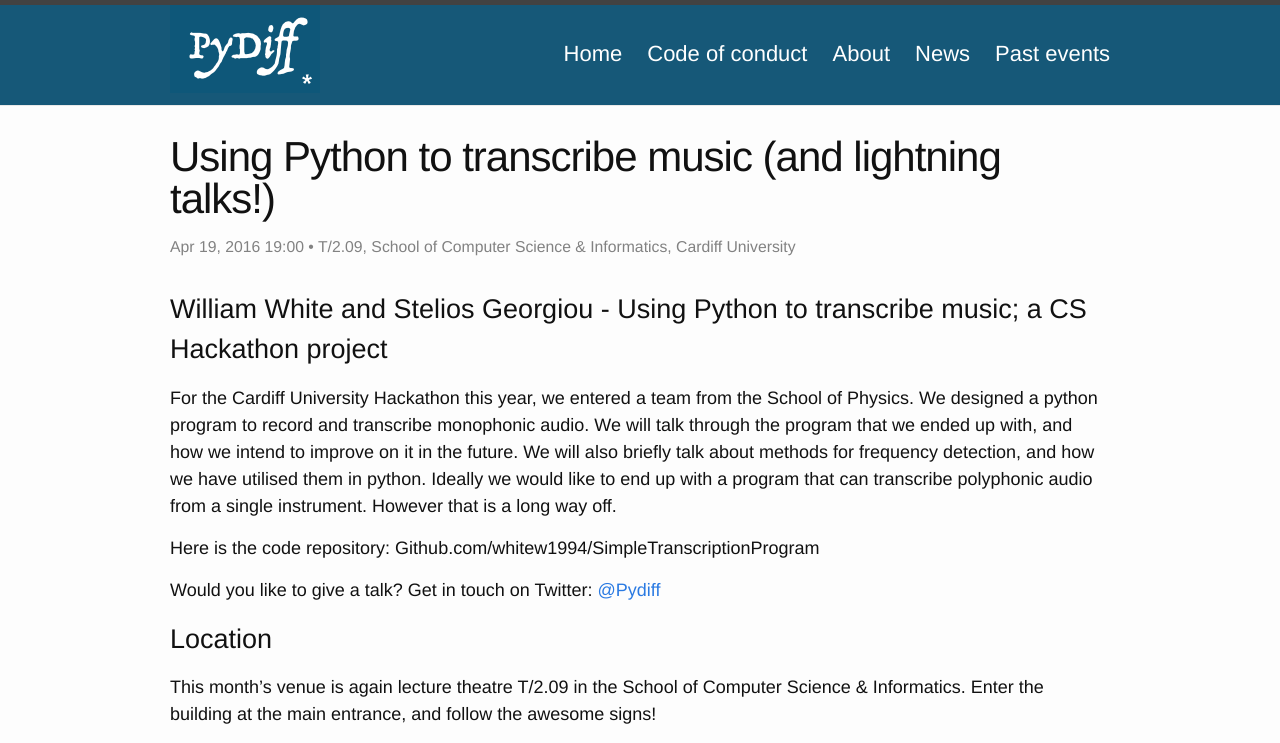
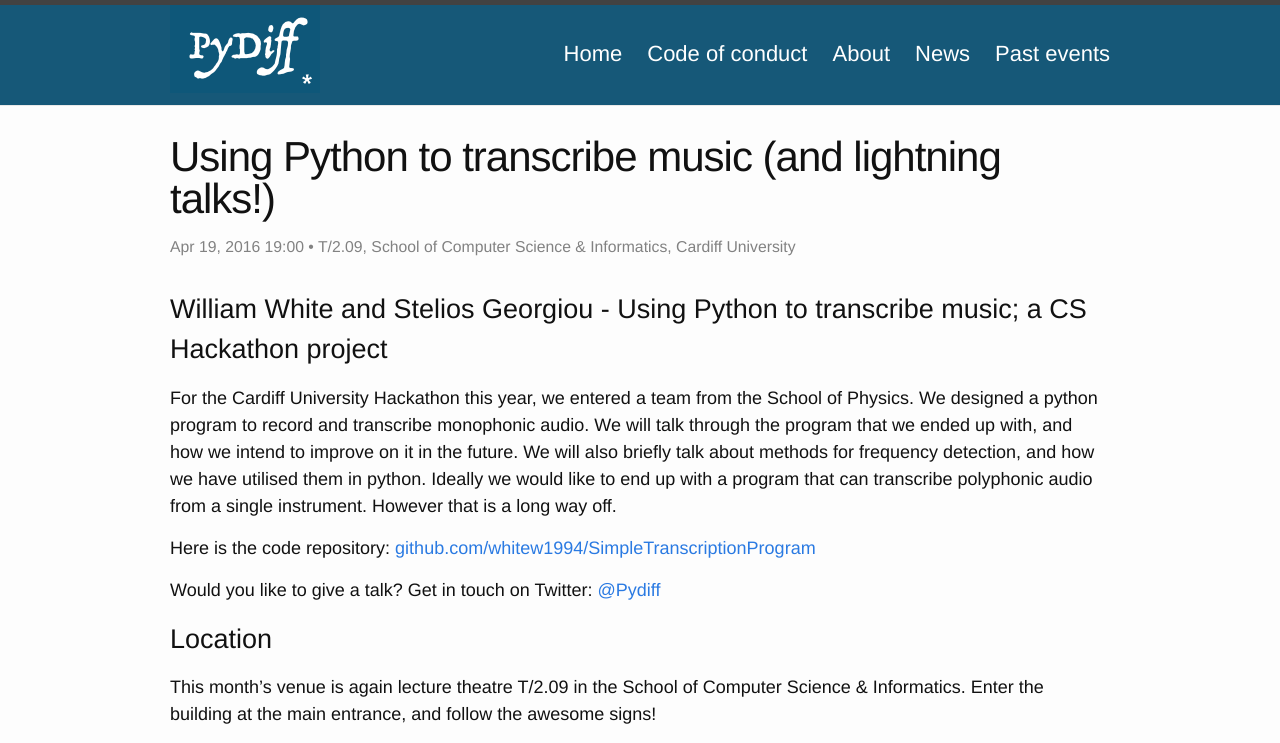
Before and after one commit to PyDiff/PyDiff.github.io, a Jekyll site: the page built from _events/2016-04-19.md, in a window 1280 px wide. Shown: the top 743 px of the page. Built offline with Jekyll 4.4.1, drawn with Linux system fonts in a browser that asks for light colours; some of the changed lines change nothing that is shown; grey boxes are pictures that could not be loaded.

Commit message:
Correcting hyperlink.

```diff
--- a/_events/2016-04-19.md
+++ b/_events/2016-04-19.md
@@ -17,7 +17,8 @@ Ideally we would like to end up with a program that can transcribe polyphonic
 audio from a single instrument. However that is a long way off.
 
 
-Here is the code repository: Github.com/whitew1994/SimpleTranscriptionProgram
+Here is the code repository:
+[github.com/whitew1994/SimpleTranscriptionProgram](https://github.com/whitew1994/SimpleTranscriptionProgram)
 
 
 Would you like to give a talk? Get in touch on Twitter: [@Pydiff](https://twitter.com/PyDiff)
```
